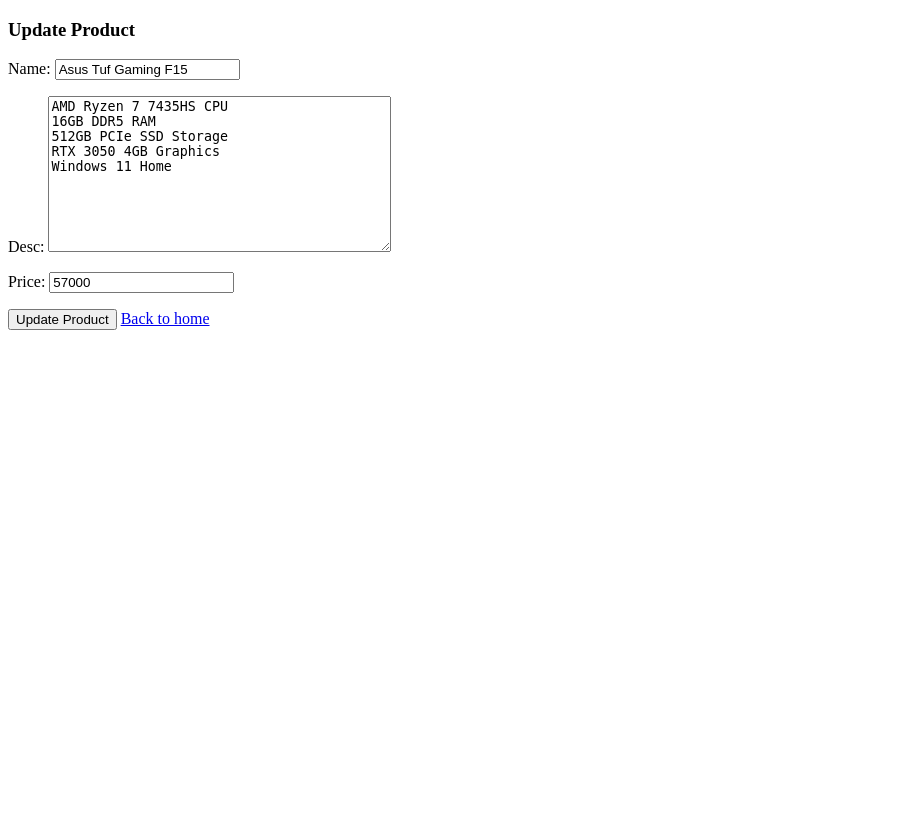
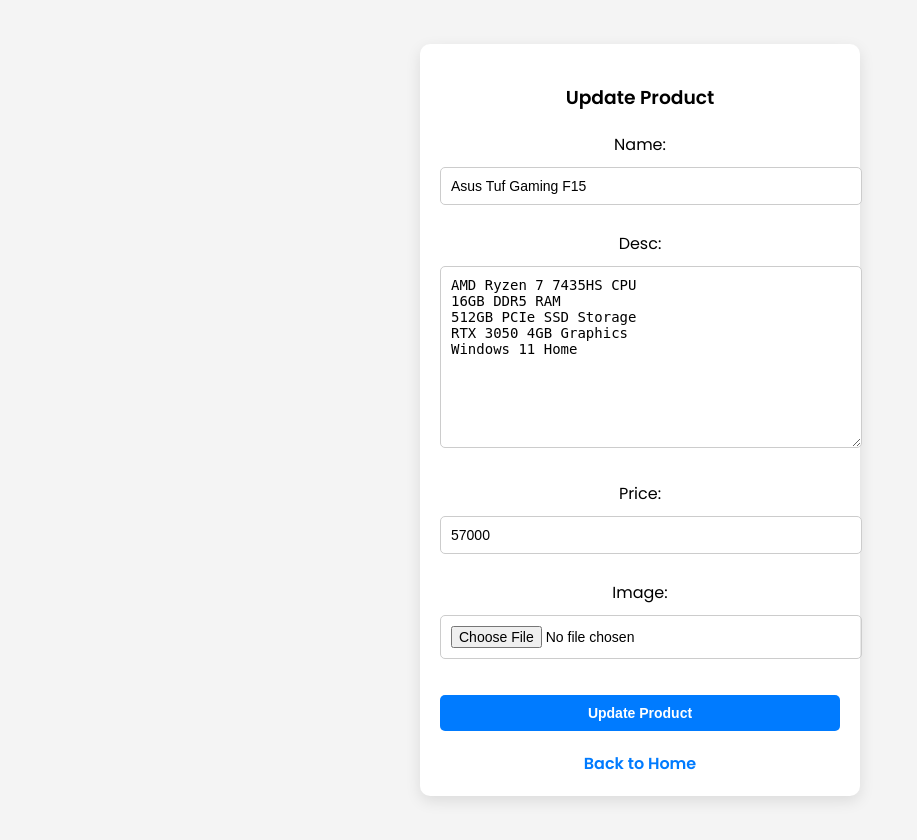
Before and after one commit to nishantcg13/django_crud, a Django app: page /update/1/ in a window 1280 px wide. Shown: the whole page, without its empty margins (0-917 px from the left). Before the commit the page ends 330 px from the top, so only its background shows below. Run offline with Django 5.2, Linux system fonts and the light colour scheme; data comes from the database, SQL or seed files in the repository; both versions use the stored data as it was after the commit.

Commit message:
Second Push

```diff
--- a/electronics/forms.py
+++ b/electronics/forms.py
@@ -4,4 +4,4 @@
 class ProductForm(forms.ModelForm):
     class Meta:
         model = Product
-        fields = ['name','desc','price']
+        fields = ['name','desc','price','image']
--- a/electronics/models.py
+++ b/electronics/models.py
@@ -6,7 +6,7 @@
     name = models.CharField(max_length=50)
     desc = models.TextField()
     price = models.IntegerField()
-
+    image = models.ImageField(upload_to='post_images',null = True,blank = True)
 
     def __str__(self):
         return self.name
--- a/electronics/templates/electronics/update.html
+++ b/electronics/templates/electronics/update.html
@@ -1,16 +1,91 @@
 <!DOCTYPE html>
-<html>
+<html lang="en">
 <head>
+    <meta charset="UTF-8">
+    <meta name="viewport" content="width=device-width, initial-scale=1.0">
     <title>Update Product</title>
-    </head>
+
+    <style>
+        /* Import Google Fonts */
+        @import url('https://fonts.googleapis.com/css2?family=Poppins:wght@300;400;600&display=swap');
+
+        body {
+            font-family: 'Poppins', sans-serif;
+            background: #f4f4f4;
+            margin: 0;
+            padding: 20px;
+            display: flex;
+            justify-content: center;
+            align-items: center;
+            height: 100vh;
+        }
+
+        /* Form Container */
+        .form-container {
+            background: white;
+            padding: 20px;
+            border-radius: 10px;
+            box-shadow: 0 5px 15px rgba(0, 0, 0, 0.1);
+            width: 90%;
+            max-width: 400px;
+            text-align: center;
+        }
+
+        h3 {
+            margin-bottom: 20px;
+        }
+
+        form input,
+        form textarea,
+        form button {
+            width: 100%;
+            padding: 10px;
+            margin: 10px 0;
+            border: 1px solid #ccc;
+            border-radius: 5px;
+            font-size: 14px;
+        }
+
+        /* Submit Button */
+        form input[type="submit"] {
+            background: #007bff;
+            color: white;
+            font-weight: bold;
+            cursor: pointer;
+            border: none;
+            transition: 0.3s;
+        }
+
+        form input[type="submit"]:hover {
+            background: #0056b3;
+        }
+
+        /* Back to Home Link */
+        .back-link {
+            display: inline-block;
+            margin-top: 10px;
+            text-decoration: none;
+            color: #007bff;
+            font-weight: bold;
+            transition: 0.3s;
+        }
+
+        .back-link:hover {
+            color: #0056b3;
+        }
+    </style>
+</head>
 <body>
-    <div>
+
+    <div class="form-container">
         <h3>Update Product</h3>
-        <form action = "" method = "POST">
-        {% csrf_token %}
-        {{ form.as_p }}
-        <input type = "submit" value = "Update Product">
-        <a href = "{% url 'home' %}">Back to home</a>
+        <form action="" method="POST">
+            {% csrf_token %}
+            {{ form.as_p }}
+            <input type="submit" value="Update Product">
         </form>
+        <a href="{% url 'home' %}" class="back-link">Back to Home</a>
     </div>
+
+</body>
 </html>
--- a/electronics/views.py
+++ b/electronics/views.py
@@ -4,9 +4,15 @@
 from .forms import ProductForm
 # Create your views here.
 def home(request):
+    if request.method == 'POST':
+        fm = ProductForm(request.POST)
+        if fm.is_valid():
+            fm.save()
+            fm = ProductForm()
+    else:
+        fm = ProductForm()
     prod = Product.objects.all()
-    form = ProductForm()
-    return render(request,'electronics/home.html',{'prod':prod,'form':form})
+    return render(request,'electronics/home.html',{'prod':prod,'form':fm})
 
 def update(request,id):
     if request.method == 'POST':
--- a/flipkart/settings.py
+++ b/flipkart/settings.py
@@ -122,3 +122,8 @@
 # https://docs.djangoproject.com/en/5.1/ref/settings/#default-auto-field
 
 DEFAULT_AUTO_FIELD = 'django.db.models.BigAutoField'
+
+
+import os
+MEDIA_URL = '/media/'
+MEDIA_ROOT = os.path.join(BASE_DIR,'media')
--- a/flipkart/urls.py
+++ b/flipkart/urls.py
@@ -16,8 +16,12 @@
 """
 from django.contrib import admin
 from django.urls import path , include
-
+from django.conf import settings
+from django.conf.urls.static import static
 urlpatterns = [
     path('admin/', admin.site.urls),
     path('',include('electronics.urls'))
 ]
+
+if settings.DEBUG:
+    urlpatterns += static(settings.MEDIA_URL, document_root=settings.MEDIA_ROOT)
```
Also changed, not shown: electronics/templates/electronics/home.html (+26 -4 lines), db.sqlite3, electronics/migrations/0002_product_image.py (added), media/post_images/Screenshot_2024-06-23_192805.png (added).
